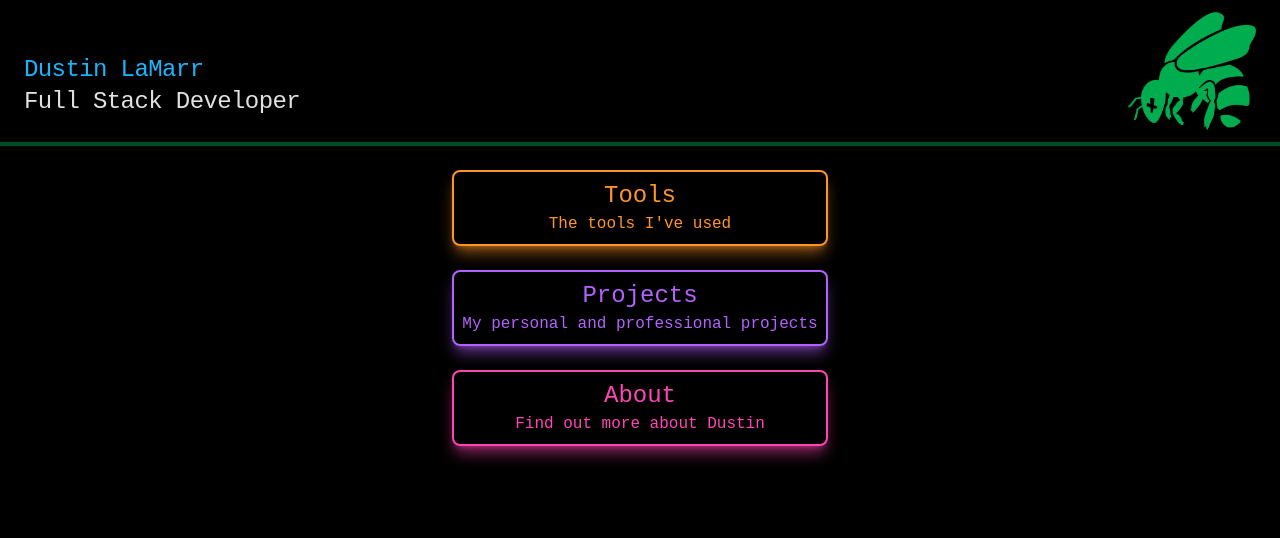
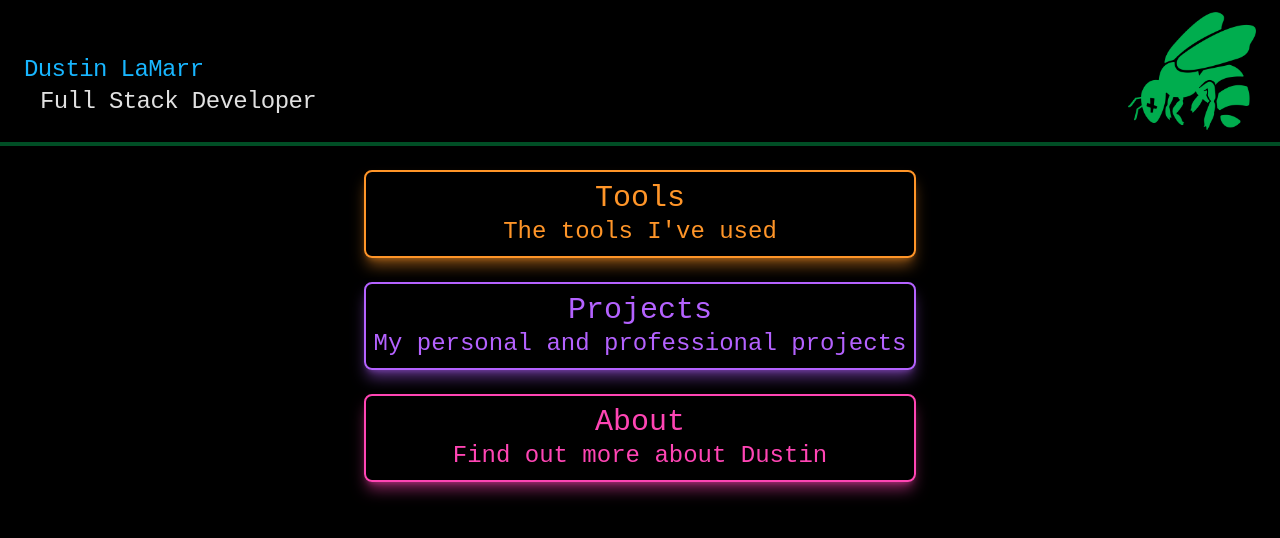
Before and after one commit to dustin-lamarr/vue-portfolio, a Nuxt app: page / in a window 1280 px wide. Shown: the top 538 px of the page. Built offline with nearby package versions, Linux system fonts and the light colour scheme.

Commit message:
Refactored to use layout.
Moved logic to app.vue and updated props down the line

```diff
--- a/app.vue
+++ b/app.vue
@@ -1,3 +1,55 @@
 <template>
-  <NuxtPage />
+  <NuxtLayout
+    :screen="screenWidth"
+    :sections="sections"
+    :showNav="state.showNav"
+    :pulse="state.pulse"
+  >
+    <div class="flex flex-col bg-black h-screen px-1">
+      <img
+        src="./assets/punkash.png"
+        v-if="state.pulse"
+        :class="{ 'animate-ping-slow': state.pulse }"
+        class="flex self-center w-60 h-auto"
+      />
+      <NuxtPage
+        :screen="screenWidth"
+        :sections="sections"
+        :showNav="state.showNav"
+        v-if="!state.pulse"
+      />
+    </div>
+  </NuxtLayout>
 </template>
+<script setup>
+const state = reactive({ pulse: true, activeSection: null, showNav: false });
+
+onMounted(() => {
+  setTimeout(() => {
+    state.pulse = false;
+  }, 5000);
+});
+const screenWidth = computed(() => {
+  return window.innerWidth > 640 ? true : false;
+});
+const sections = [
+  {
+    key: "tools",
+    title: "Tools",
+    subtitle: "The tools I've used",
+    style: "border-orange text-orange shadow-lg shadow-orange/50",
+  },
+  {
+    key: "projects",
+    title: "Projects",
+    subtitle: "My personal and professional projects",
+    style: "border-purple text-purple shadow-lg shadow-purple/50",
+  },
+  {
+    key: "about",
+    title: "About",
+    subtitle: "Find out more about Dustin",
+    style: "border-pink text-pink shadow-lg shadow-pink/50",
+  },
+];
+</script>
--- a/components/Card/CardSectionMain.vue
+++ b/components/Card/CardSectionMain.vue
@@ -1,7 +1,9 @@
 <template>
   <li class="text-center border-2 rounded-lg px-2 py-2">
-    <h3 class="text-2xl">{{ title }}</h3>
-    <h4>{{ subtitle }}</h4>
+    <NuxtLink :to="title">
+      <h3 class="text-3xl">{{ title }}</h3>
+      <h4 class="text-2xl">{{ subtitle }}</h4>
+    </NuxtLink>
   </li>
 </template>
 <script setup>
--- a/components/Card/CardSectionTop.vue
+++ b/components/Card/CardSectionTop.vue
@@ -1,8 +1,8 @@
 <template>
   <li class="text-center border-2 rounded-lg px-2 py-2">
-    <p class="text-sm">{{ title }}</p>
+    <p class="text-sm" :class="{ 'text-xl': screen }">{{ title }}</p>
   </li>
 </template>
 <script setup>
-defineProps({ title: String });
+defineProps({ title: String, screen: Boolean });
 </script>
--- a/components/Nav/NavTop.vue
+++ b/components/Nav/NavTop.vue
@@ -2,15 +2,19 @@
   <nav
     class="flex flex-row bg-black border-b-4 border-punkash-dark w-screen items-end text-punkash tracking-tight text-2xl"
   >
-    <div class="flex flex-col" :class="{ 'ml-6': screen }">
-      <p class="text-blue text-l">Dustin LaMarr</p>
-      <p class="text-white text-l">Full Stack Developer</p>
-      <ul class="flex flex-row space-x-4 my-3">
+    <div
+      class="flex flex-col place-content-end"
+      :class="{ 'flex flex-row ml-6 space-x-4 ': screen }"
+    >
+      <p class="text-blue">Dustin LaMarr</p>
+      <p class="text-white">Full Stack Developer</p>
+      <ul class="flex flex-row my-3 space-x-4">
         <CardSectionTop
           v-for="{ title, style } in sections"
           :title="title"
           :class="style"
           v-if="showNav"
+          :screen="screen"
         />
       </ul>
     </div>
@@ -22,5 +26,10 @@
   </nav>
 </template>
 <script setup>
-defineProps({ screen: Boolean, sections: Array, showNav: Boolean });
+defineProps({
+  screen: Boolean,
+  sections: Array,
+  showNav: Boolean,
+  pulse: Boolean,
+});
 </script>
--- a/components/Section/SectionMain.vue
+++ b/components/Section/SectionMain.vue
@@ -5,7 +5,6 @@
       :class="style"
       :title="title"
       :subtitle="subtitle"
-      @click="emitInput(key)"
     />
   </ul>
 </template>
@@ -14,7 +13,4 @@ defineProps({
   sections: Array,
 });
 const emit = defineEmits(["clicked-section"]);
-function emitInput(value) {
-  emit("clicked-section", value);
-}
 </script>
--- /dev/null
+++ b/layouts/default.vue
@@ -0,0 +1,17 @@
+<template>
+  <NavTop
+    v-if="!pulse"
+    :screen="screen"
+    :sections="sections"
+    :showNav="showNav"
+  />
+  <slot />
+</template>
+<script setup>
+defineProps({
+  screen: Boolean,
+  sections: Array,
+  showNav: Boolean,
+  pulse: Boolean,
+});
+</script>
--- a/pages/index.vue
+++ b/pages/index.vue
@@ -1,61 +1,11 @@
 <template>
-  <NavTop
-    v-if="!state.pulse"
-    :screen="screenWidth"
-    :sections="sections"
-    :showNav="state.showNav"
-  />
-  <div class="flex flex-col bg-black h-screen px-1">
-    <img
-      src="../assets/punkash.png"
-      v-if="state.pulse"
-      :class="{ 'animate-ping-slow': state.pulse }"
-      class="flex self-center w-60 h-auto"
-    />
-    <div class="self-center mt-6 text-center">
-      <SectionMain
-        :sections="sections"
-        @clicked-section="($event) => selectedSection($event)"
-        v-if="!state.pulse && !state.activeSection"
-      />
-      <SectionTools v-if="state.activeSection === 'tools'" />
-      <SectionProjects v-if="state.activeSection === 'projects'" />
-      <SectionAbout v-if="state.activeSection === 'about'" />
-    </div>
+  <div class="self-center mt-6 text-center">
+    <SectionMain :sections="sections" />
   </div>
 </template>
 <script setup>
-const state = reactive({ pulse: true, activeSection: null, showNav: false });
-function selectedSection(value) {
-  state.showNav = true;
-  return (state.activeSection = value);
-}
-onMounted(() => {
-  setTimeout(() => {
-    state.pulse = false;
-  }, 5000);
+defineProps({
+  screen: Boolean,
+  sections: Array,
 });
-const screenWidth = computed(() => {
-  return window.innerWidth > 640 ? true : false;
-});
-const sections = [
-  {
-    key: "tools",
-    title: "Tools",
-    subtitle: "The tools I've used",
-    style: "border-orange text-orange shadow-lg shadow-orange/50",
-  },
-  {
-    key: "projects",
-    title: "Projects",
-    subtitle: "My personal and professional projects",
-    style: "border-purple text-purple shadow-lg shadow-purple/50",
-  },
-  {
-    key: "about",
-    title: "About",
-    subtitle: "Find out more about Dustin",
-    style: "border-pink text-pink shadow-lg shadow-pink/50",
-  },
-];
 </script>
```
Also changed, not shown: pages/about.vue (renamed from components/Section/SectionAbout.vue), pages/projects.vue (renamed from components/Section/SectionProjects.vue), pages/tools.vue (renamed from components/Section/SectionTools.vue).
